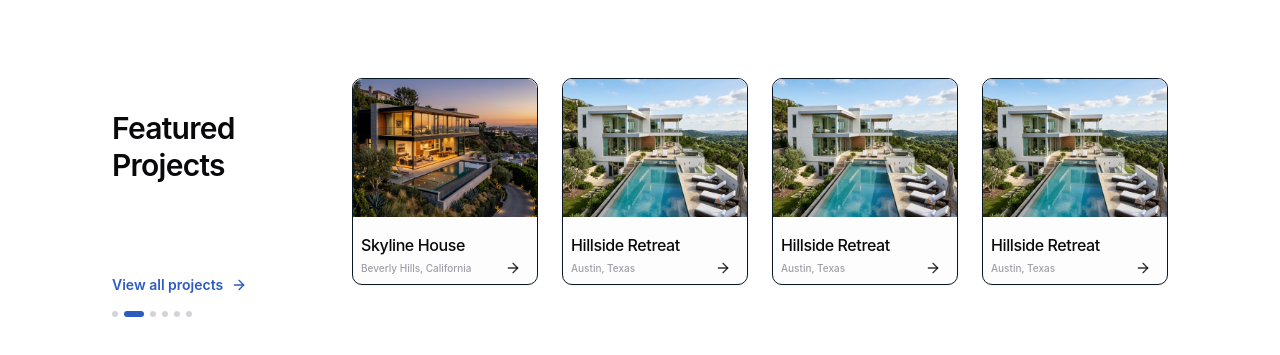
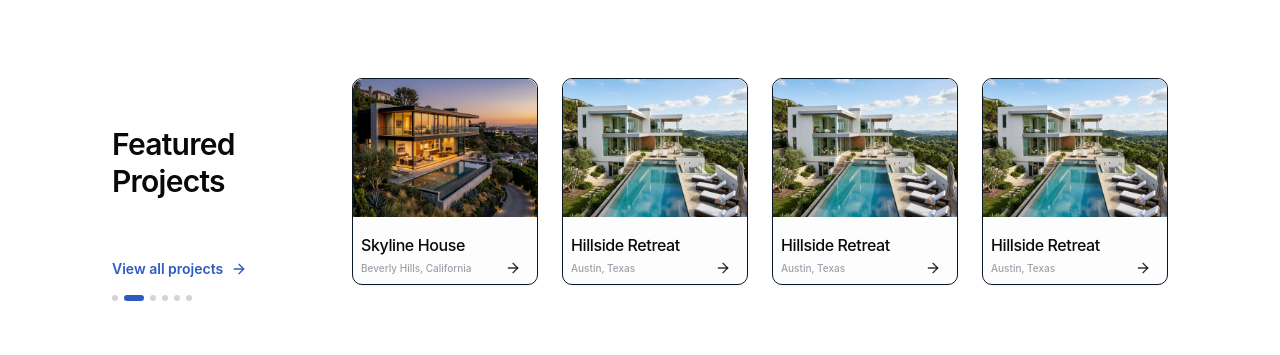
Before and after one commit to sham-l81443/infinity-home, a Next.js app: page / in a window 1280 px wide. Shown: the part 959-1314 px from the top of the page. Built offline with nearby package versions, Linux system fonts and the light colour scheme.

Commit message:
style: add vertical padding to sidebar container in OurWorks component

```diff
--- a/app/components/OurWorks.tsx
+++ b/app/components/OurWorks.tsx
@@ -120,9 +120,9 @@ export default function OurWorks() {
       </div>
 
       {/* ── Desktop: sidebar + carousel ── */}
-      <div className="hidden lg:flex gap-8 items-stretch">
+      <div className="hidden lg:flex gap-8 items-stretch ">
         {/* Sidebar */}
-        <div className="flex flex-col justify-between shrink-0 w-44 xl:w-52">
+        <div className="flex flex-col justify-between shrink-0 w-44 xl:w-52 py-4">
           <div>
             <div className="flex items-center gap-3 mb-6 animate-fade-in-up-1">
               <span className="block w-8 h-0.5 bg-primary/40 rounded-full" />
```
